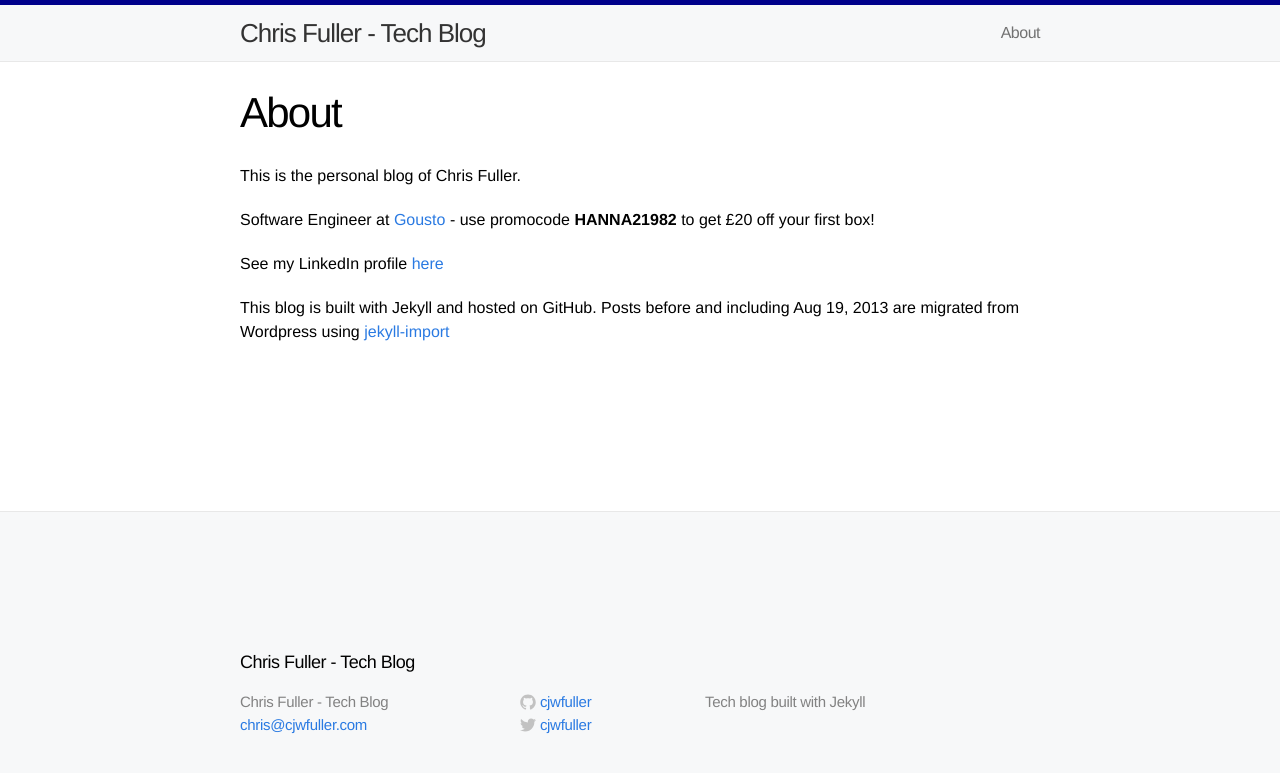
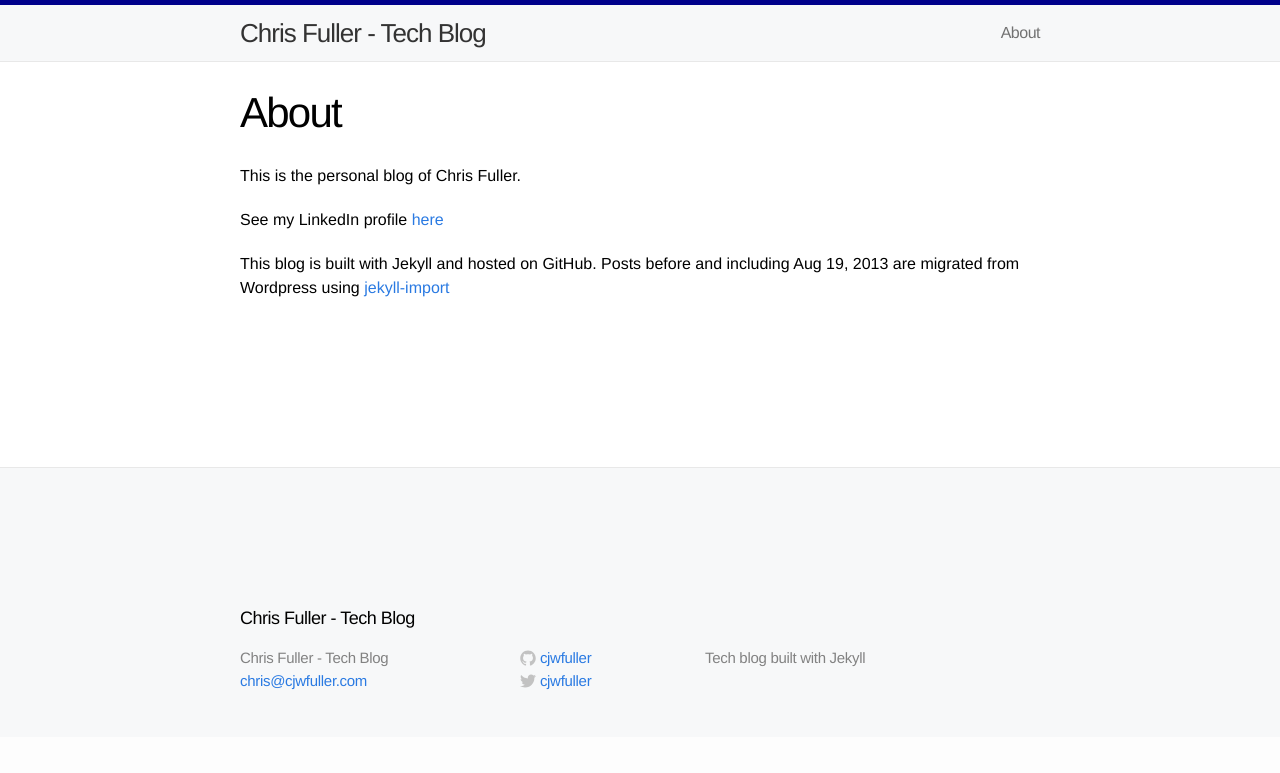
Before and after one commit to cjwfuller/cjwfuller.github.io, a Jekyll site: the page built from about.md, in a window 1280 px wide. Shown: the top 773 px of the page. Built offline with Jekyll 4.4.1, drawn with Linux system fonts in a browser that asks for light colours; nearby versions of some CDN libraries; comment, search, counter and statistics services are not loaded.

Commit message:
remove outdated about page paragraph

```diff
--- a/about.md
+++ b/about.md
@@ -7,8 +7,6 @@ comments: false
 
 <p>This is the personal blog of Chris Fuller.</p>
 
-<p>Software Engineer at <a href="https://www.gousto.co.uk">Gousto</a> - use promocode <strong>HANNA21982</strong> to get &pound;20 off your first box!</p>
-
 <p>See my LinkedIn profile <a href="http://uk.linkedin.com/in/cjwfuller">here</a></p>
 
 <p>This blog is built with Jekyll and hosted on GitHub.  Posts before and including Aug 19, 2013 are migrated from Wordpress using <a
```
